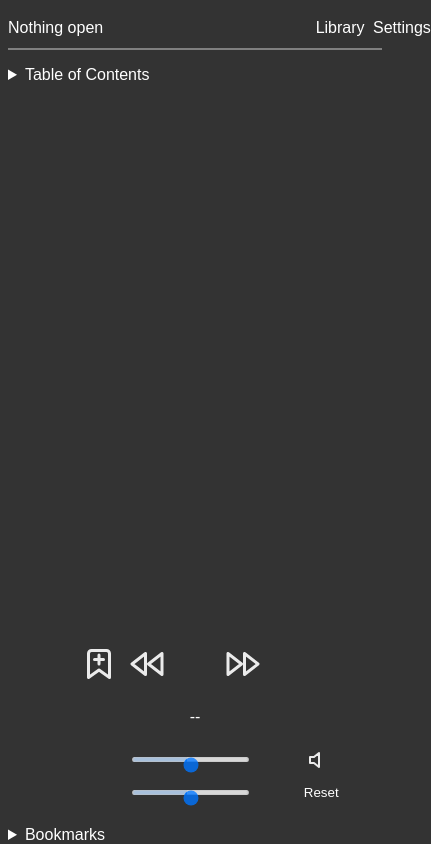
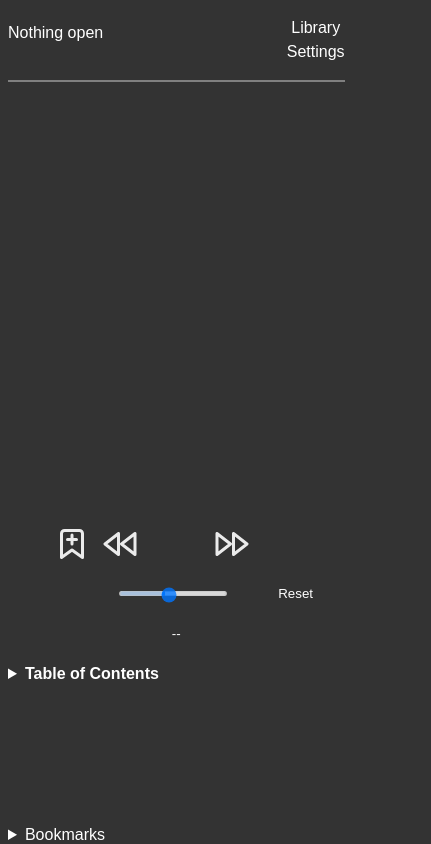
Before and after one commit to marisademeglio/worlds-best-audiobook, a plain HTML site: page web/player/index.html in a window 390 px wide. Shown: the whole page, 431 px wide, since content can reach past the window. Drawn offline with nearby package versions, Linux system fonts and the light colour scheme.

Commit message:
Style fixes

```diff
--- a/web/player/controls.js
+++ b/web/player/controls.js
@@ -116,8 +116,15 @@ function onPositionChange(position, fileDuration) {
         // }
         fileLength = Utils.secondsToHms(fileDuration);
     }
+    // trim the leading zeros
+    if (currentPosition.indexOf("00:") == 0) {
+        currentPosition = currentPosition.slice(3);
+    }
+    if (fileLength.indexOf("00:") == 0) {
+        fileLength = fileLength.slice(3);
+    }
 
-    document.querySelector("#current-position").textContent = `${currentPosition} of ${fileLength}`;
+    document.querySelector("#current-position").innerHTML = `${currentPosition} of ${fileLength}`;
 }
 
 function onPlay() {
--- a/web/player/css/controls.css
+++ b/web/player/css/controls.css
@@ -34,6 +34,8 @@ footer div.slider {
     grid-template-columns: 20% 50% 15% 10%;
     grid-column-gap: 0.5rem;
     align-items: center;
+    /*! position: relative; */
+    /*! left: -48px; */
 }
 footer input {
     background: var(--workaroundbk);
@@ -64,6 +66,7 @@ footer input::-moz-range-thumb {
 footer input::-webkit-slider-thumb {
     height: 20px;
     cursor: pointer;
+    margin: -4px; /* alignment fix for chrome */
 }
 footer input::-ms-thumb {
     height: 20px;
@@ -133,8 +136,8 @@ line.mute-x:not(.muted) {
     display: none;
 }
 #play-pause {
-    width: 5rem;
-    height: 5rem;
+    width: 6rem;
+    height: 6rem;
 }
 #chapter-progress span {
     display: block;
@@ -142,29 +145,38 @@ line.mute-x:not(.muted) {
 @media (max-width: 768px) {
     footer {
         display: grid;
-        grid-column-gap: 1rem;
         grid-template-columns: 1fr;
         grid-template-rows: auto;
+        grid-row-gap: 0.5rem;
         grid-template-areas:
         "transport"
-        "status"
-        "adjust";
+        "adjust"
+        "status";
+        justify-items: center;
     }
-    #transport button {
+    #transport button:not(#play-pause) {
         width: 3rem;
         height: 3rem;
     }
-    #adjust {
-        justify-self: center;
+    #play-pause {
+        width: 4rem;
+        height: 4rem;
     }
     #adjust label {
         visibility: hidden;
     }
     #chapter-progress {
+        margin: 0;
+        font-size: smaller;
         justify-self: center;
     }
     #chapter-progress .label {
         display: none;
     }
-
+    #volume-wrapper {
+        display: none;
+    }
+    #rate-wrapper {
+        grid-template-rows: 50% auto auto auto;
+    }
 }
--- a/web/player/css/player.css
+++ b/web/player/css/player.css
@@ -8,7 +8,7 @@ body {
     "header header header"
     "nav main aside"
     "footer footer footer";
-    grid-template-rows: 8vh auto 10vh;
+    grid-template-rows: min-content auto min-content;
     grid-template-columns: 20% auto 20%;
     grid-gap: 1rem;
     overflow: hidden;
@@ -38,6 +38,10 @@ header {
     display: grid;
     grid-template-areas: "title nav";
     grid-template-columns: 80% auto;
+}
+header h1 {
+    margin-top: 1rem;
+    margin-bottom: 1rem;
 }
 header nav {
     grid-area: nav;
@@ -107,16 +111,34 @@ iframe {
     body {
         grid-template-areas:
         "header"
-        "nav"
         "main"
         "footer"
+        "nav"
         "aside";
-        grid-template-rows: 5vh min-content auto 20vh min-content;
-        grid-template-columns: 1fr;
-        grid-gap: 1rem;
+        grid-template-rows: min-content auto min-content 20vh min-content;
+        grid-template-columns: 0.9fr;
+        grid-gap: 0.5rem
+
     }
-
-    #player-page iframe {
-        width: 70%;
+    header h1 {
+        font-size: medium;
+    }
+    header nav ul {
+        flex-direction: column;
+        font-size: medium;
+        justify-self: right;
+        margin-top: 1vh;
+    }
+    header nav li {
+        line-height: 1.5;
+    }
+    #player-toc {
+        margin-top: 1rem;
+        margin-bottom: 1rem;
+        font-weight: bold;
+    }
+    #edit-bookmarks {
+        margin: 0;
+        width: 3rem;
     }
 }
```
